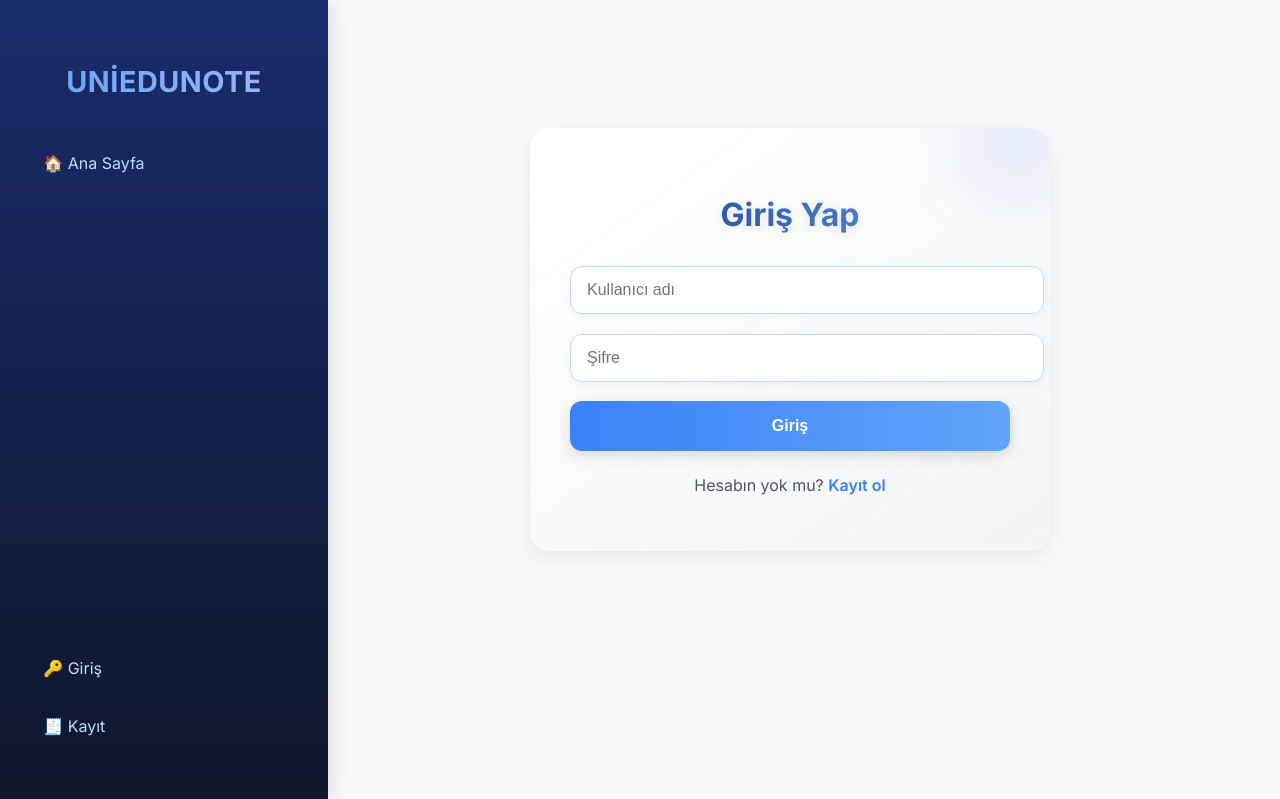
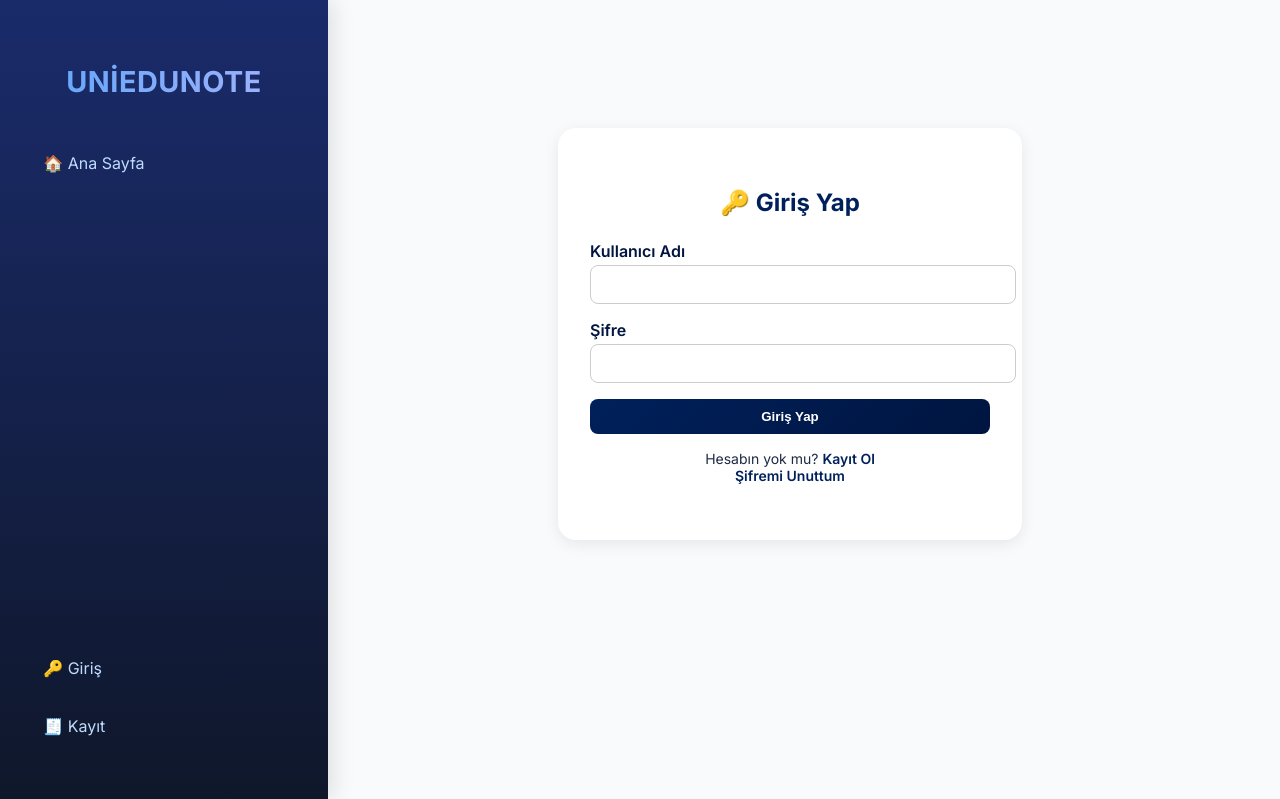
Before and after one commit to serhatblb/UniEduNote_, a Django app: page /login/ in a window 1280 px wide. Shown: the top 799 px of the page. Run offline with Django 5.2, Linux system fonts and the light colour scheme.

Commit message:
login ve jwt islemleri yapildi

```diff
--- a/notes/views.py
+++ b/notes/views.py
@@ -65,3 +65,6 @@ def download_note(request, pk):
         return FileResponse(open(file_path, 'rb'), as_attachment=True, filename=file_name)
     except FileNotFoundError:
         raise Http404("Dosya sunucuda bulunamadı.")
+@login_required(login_url='/login/')
+def dashboard(request):
+    return render(request, 'dashboard.html')
--- a/templates/users/login.html
+++ b/templates/users/login.html
@@ -3,115 +3,102 @@
 {% block title %}Giriş Yap{% endblock %}
 {% block content %}
 <style>
-  body {
-    background: #f8fafc;
+  .auth-container {
+    max-width: 400px;
+    margin: 80px auto;
+    background: #fff;
+    border-radius: 18px;
+    box-shadow: 0 4px 15px rgba(0,0,0,0.08);
+    padding: 2.5rem 2rem;
+    text-align: center;
+    animation: fadeIn 0.8s ease;
   }
-  .login-container {
-    max-width: 440px;
-    margin: 80px auto;
-    background: linear-gradient(145deg, rgba(255, 255, 255, 0.95), rgba(243, 244, 246, 0.9));
-    border-radius: 20px;
-    box-shadow: 0 8px 25px rgba(0, 0, 0, 0.08);
-    padding: 2.5rem;
-    position: relative;
-    overflow: hidden;
-    animation: slideUp 1s ease-out;
-    backdrop-filter: blur(10px);
+  @keyframes fadeIn { from{opacity:0;transform:translateY(10px);} to{opacity:1;transform:translateY(0);} }
+  h2 { color:#00205B; font-weight:700; margin-bottom:1.5rem; }
+  .form-group { text-align:left; margin-bottom:1rem; }
+  label { font-weight:600; display:block; margin-bottom:4px; color:#001540; }
+  input {
+    width:100%; padding:10px 12px; border:1px solid #ccc;
+    border-radius:8px; font-size:15px;
   }
-  .login-container::before {
-    content: '';
-    position: absolute;
-    top: -50px;
-    right: -50px;
-    width: 150px;
-    height: 150px;
-    background: radial-gradient(circle, rgba(59, 130, 246, 0.2) 0%, rgba(255, 255, 255, 0) 70%);
-    filter: blur(30px);
-    animation: float 6s ease-in-out infinite alternate;
+  input:focus {
+    border-color:#00205B; outline:none;
+    box-shadow:0 0 0 2px rgba(0,32,91,0.15);
   }
-  .login-container h2 {
-    text-align: center;
-    margin-bottom: 2rem;
-    color: #1e3a8a;
-    font-weight: 800;
-    font-size: 2rem;
-    background: linear-gradient(to right, #1e3a8a, #60a5fa);
-    -webkit-background-clip: text;
-    -webkit-text-fill-color: transparent;
-    text-shadow: 0 2px 10px rgba(0, 0, 0, 0.1);
-    animation: slideUp 1.2s ease-out 0.2s;
+  button {
+    width:100%; background:linear-gradient(135deg,#00205B,#001540);
+    color:#fff; border:none; border-radius:8px;
+    padding:10px; font-weight:600; cursor:pointer; transition:.3s;
   }
-  .login-container input {
-    width: 100%;
-    padding: 0.9rem 1rem;
-    margin-bottom: 1.2rem;
-    border: 1px solid #bfdbfe;
-    border-radius: 12px;
-    font-size: 1rem;
-    background: #fff;
-    color: #1e2a44;
-    transition: all 0.3s ease;
-    box-shadow: 0 2px 8px rgba(0, 0, 0, 0.05);
-    animation: slideUp 1.4s ease-out 0.4s;
-  }
-  .login-container input:focus {
-    border-color: #3b82f6;
-    outline: none;
-    box-shadow: 0 0 0 3px rgba(59, 130, 246, 0.2);
-  }
-  .login-container button {
-    width: 100%;
-    padding: 1rem;
-    border: none;
-    border-radius: 12px;
-    background: linear-gradient(90deg, #3b82f6, #60a5fa);
-    color: #fff;
-    font-weight: 600;
-    font-size: 1rem;
-    cursor: pointer;
-    transition: all 0.3s ease;
-    box-shadow: 0 4px 15px rgba(0, 0, 0, 0.15);
-    animation: slideUp 1.6s ease-out 0.6s;
-  }
-  .login-container button:hover {
-    background: linear-gradient(90deg, #2563eb, #3b82f6);
-    transform: translateY(-3px);
-    box-shadow: 0 8px 20px rgba(0, 0, 0, 0.2);
-  }
-  .login-container p {
-    text-align: center;
-    margin-top: 1.5rem;
-    color: #4b5563;
-    font-size: 1rem;
-    animation: slideUp 1.8s ease-out 0.8s;
-  }
-  .login-container a {
-    color: #3b82f6;
-    text-decoration: none;
-    font-weight: 600;
-    transition: color 0.3s ease;
-  }
-  .login-container a:hover {
-    color: #2563eb;
-  }
-  @keyframes slideUp {
-    from { opacity: 0; transform: translateY(20px); }
-    to { opacity: 1; transform: translateY(0); }
-  }
-  @keyframes float {
-    from { transform: translate(0, 0); }
-    to { transform: translate(-10px, -15px); }
-  }
+  button:hover { opacity:.9; }
+  .bottom-text { margin-top:1rem; font-size:14px; }
+  .bottom-text a { color:#00205B; font-weight:600; text-decoration:none; }
+  .msg { margin-top:1rem; font-size:15px; }
 </style>
 
-<div class="login-container">
-  <h2>Giriş Yap</h2>
-  <form method="post">
-    {% csrf_token %}
-    <input type="text" name="username" placeholder="Kullanıcı adı" required>
-    <input type="password" name="password" placeholder="Şifre" required>
-    <button type="submit">Giriş</button>
+<div class="auth-container">
+  <h2>🔑 Giriş Yap</h2>
+  <form id="loginForm">
+    <div class="form-group">
+      <label for="username">Kullanıcı Adı</label>
+      <input type="text" id="username" required>
+    </div>
+    <div class="form-group">
+      <label for="password">Şifre</label>
+      <input type="password" id="password" required>
+    </div>
+    <button type="submit">Giriş Yap</button>
   </form>
-  <p>Hesabın yok mu? <a href="/register/">Kayıt ol</a></p>
+  <p class="bottom-text">
+    Hesabın yok mu? <a href="{% url 'register' %}">Kayıt Ol</a> <br>
+    <a href="#">Şifremi Unuttum</a>
+  </p>
+  <p id="msg" class="msg"></p>
 </div>
+
+<script>
+document.getElementById('loginForm').addEventListener('submit', async (e) => {
+  e.preventDefault();
+  const username = document.getElementById('username').value.trim();
+  const password = document.getElementById('password').value;
+  const msg = document.getElementById('msg');
+  msg.style.color = '#555';
+  msg.innerText = '⏳ Giriş yapılıyor...';
+
+  try {
+    const res = await fetch('/api/auth/token/', {
+      method: 'POST',
+      headers: {'Content-Type': 'application/json'},
+      body: JSON.stringify({ username, password })
+    });
+    const data = await res.json();
+
+    if (res.ok) {
+      // Token’ları kaydet
+      localStorage.setItem('access', data.access);
+      localStorage.setItem('refresh', data.refresh);
+
+      // Session başlatmak için backend’e sinyal gönder
+      await fetch('/api/auth/session-login/', {
+  method: 'POST',
+  headers: { 'Content-Type': 'application/json' },
+  body: JSON.stringify({ username, password })
+});
+
+
+
+      msg.style.color = 'green';
+      msg.innerText = '✅ Giriş başarılı! Yönlendiriliyorsunuz...';
+      setTimeout(()=>window.location.href='/dashboard/',1500);
+    } else {
+      msg.style.color = 'red';
+      msg.innerText = '⚠️ ' + (data.detail || 'Bilgiler hatalı veya hesap aktif değil.');
+    }
+  } catch (err) {
+    msg.style.color = 'red';
+    msg.innerText = '⚠️ Sunucu hatası, tekrar deneyin.';
+  }
+});
+</script>
+
 {% endblock %}
--- a/uniedunote/urls.py
+++ b/uniedunote/urls.py
@@ -1,51 +1,63 @@
 from django.contrib import admin
-from django.urls import path
+from django.urls import path, include
 from django.conf import settings
 from django.conf.urls.static import static
-from django.shortcuts import render
-from users.views import login_view, register_view, logout_view  # mevcut server-render sayfalar
-from users.views_api import (
-    RegisterAPIView, ActivateAPIView,
-    MyTokenObtainPairView,
-    PasswordResetRequestAPIView, PasswordResetConfirmAPIView
-)
-from rest_framework_simplejwt.views import TokenRefreshView, TokenVerifyView
+from django.shortcuts import render, redirect
+
+from users.views import register_view, login_view, logout_view, activate_account
 from notes.views import upload_note, note_list, note_detail, download_note
 
+
 def home(request):
+    """Giriş yapmamış kullanıcılar için ana sayfa (landing page)"""
     if request.user.is_authenticated:
-        return render(request, 'dashboard.html')
+        return redirect('dashboard')
     return render(request, 'base.html')
 
+
+def dashboard(request):
+    """Giriş yapan kullanıcılar için ana panel"""
+    if not request.user.is_authenticated:
+        return redirect('login')
+    return render(request, 'dashboard.html')
+
+
 def profile(request):
-    user = request.user
-    uploaded_notes = getattr(user, 'note_set', []).all() if user.is_authenticated else []
-    total_downloads = sum(n.download_count for n in uploaded_notes) if user.is_authenticated else 0
-    return render(request, 'profile.html', {'user': user,'uploaded_notes': uploaded_notes,'total_downloads': total_downloads})
+    """Kullanıcı profil sayfası"""
+    if not request.user.is_authenticated:
+        return redirect('login')
+
+    uploaded_notes = request.user.note_set.all()
+    total_downloads = sum(note.download_count for note in uploaded_notes)
+    return render(request, 'profile.html', {
+        'user': request.user,
+        'uploaded_notes': uploaded_notes,
+        'total_downloads': total_downloads
+    })
+
 
 urlpatterns = [
     path('admin/', admin.site.urls),
 
     # Web sayfaları
     path('', home, name='home'),
+    path('dashboard/', dashboard, name='dashboard'),
+    path('profile/', profile, name='profile'),
+
+    # Kullanıcı işlemleri
     path('login/', login_view, name='login'),
     path('register/', register_view, name='register'),
     path('logout/', logout_view, name='logout'),
-    path('profile/', profile, name='profile'),
+    path('activate/<uidb64>/<token>/', activate_account, name='activate'),
 
+    # Notlar
     path('upload/', upload_note, name='upload_note'),
     path('notes/', note_list, name='note_list'),
     path('notes/<int:pk>/', note_detail, name='note_detail'),
     path('notes/<int:pk>/download/', download_note, name='download_note'),
 
-    # Auth API (JWT + Aktivasyon + Şifre Sıfırlama)
-    path('api/auth/register/', RegisterAPIView.as_view()),
-    path('api/auth/activate/<uidb64>/<token>/', ActivateAPIView.as_view(), name='activate'),
-    path('api/auth/token/', MyTokenObtainPairView.as_view(), name='token_obtain_pair'),
-    path('api/auth/token/refresh/', TokenRefreshView.as_view(), name='token_refresh'),
-    path('api/auth/token/verify/', TokenVerifyView.as_view(), name='token_verify'),
-    path('api/auth/password/reset/', PasswordResetRequestAPIView.as_view()),
-    path('api/auth/password/reset/confirm/', PasswordResetConfirmAPIView.as_view()),
+    # API’ler
+    path('api/auth/', include('users.urls')),
 ]
 
 urlpatterns += static(settings.MEDIA_URL, document_root=settings.MEDIA_ROOT)
--- /dev/null
+++ b/users/urls.py
@@ -0,0 +1,25 @@
+from django.urls import path
+from .views_api import (
+    RegisterAPIView,
+    ActivateAPIView,
+    MyTokenObtainPairView,
+    PasswordResetRequestAPIView,
+    PasswordResetConfirmAPIView,
+    session_login,
+)
+from rest_framework_simplejwt.views import TokenRefreshView, TokenVerifyView
+
+urlpatterns = [
+    path('register/', RegisterAPIView.as_view(), name='api-register'),
+    path('activate/<uidb64>/<token>/', ActivateAPIView.as_view(), name='api-activate'),
+
+    path('token/', MyTokenObtainPairView.as_view(), name='token_obtain_pair'),
+    path('token/refresh/', TokenRefreshView.as_view(), name='token_refresh'),
+    path('token/verify/', TokenVerifyView.as_view(), name='token_verify'),
+
+    # Geçici CSRF’siz session login (test ve deploy için güvenli)
+    path('session-login/', session_login, name='session-login'),
+
+    path('password/reset/', PasswordResetRequestAPIView.as_view(), name='password-reset-request'),
+    path('password/reset/confirm/', PasswordResetConfirmAPIView.as_view(), name='password-reset-confirm'),
+]
--- a/users/views.py
+++ b/users/views.py
@@ -1,16 +1,16 @@
 from django.shortcuts import render, redirect
 from django.contrib import messages
 from django.contrib.auth import authenticate, login, logout
-
+from django.utils.encoding import force_str
+from django.utils.http import urlsafe_base64_decode
+from django.contrib.sites.shortcuts import get_current_site
+from django.core.mail import send_mail
+from django.template.loader import render_to_string
 from uniedunote import settings
 from .forms import RegisterForm
-from django.core.mail import send_mail
-from django.template.loader import render_to_string
-from django.utils.http import urlsafe_base64_encode
-from django.utils.encoding import force_bytes
-from django.contrib.sites.shortcuts import get_current_site
 from .tokens import account_activation_token
 from django.contrib.auth.models import User
+
 
 def register_view(request):
     if request.method == "POST":
@@ -53,17 +53,19 @@ def activate_account(request, uidb64, token):
     else:
         messages.error(request, "Aktivasyon bağlantısı geçersiz veya süresi dolmuş.")
         return redirect("register")
+
+
 def login_view(request):
     if request.method == "POST":
-        username = request.POST["username"]
-        password = request.POST["password"]
+        username = request.POST.get("username")
+        password = request.POST.get("password")
         user = authenticate(request, username=username, password=password)
-        if user is not None:
+        if user and user.is_active:
             login(request, user)
-            return redirect("home")
+            return redirect("dashboard")  # ✅
         else:
             messages.error(request, "Kullanıcı adı veya şifre hatalı.")
-    return render(request, "users/login.html")  # ✅
+    return render(request, "users/login.html")
 
 def logout_view(request):
     logout(request)
```
Also changed, not shown: templates/users/register.html (+93 -33 lines), users/serializers.py (+10 -32 lines), users/views_api.py (+96 -45 lines), db.sqlite3, users/migrations/0002_remove_user_stars_alter_user_university.py (added).
